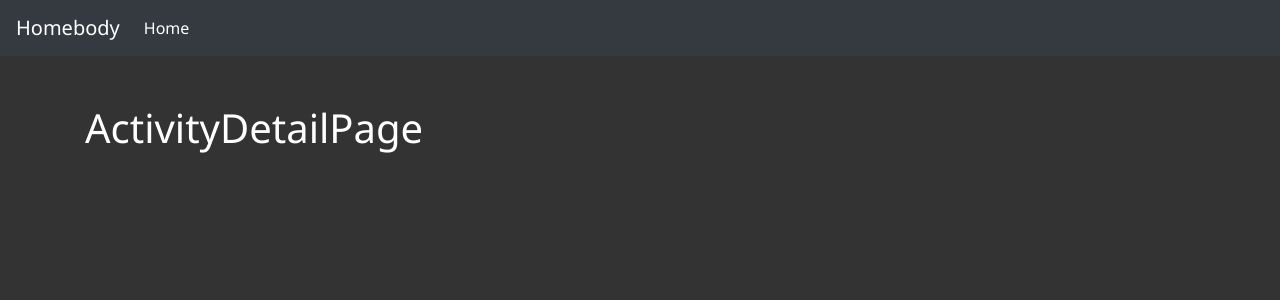
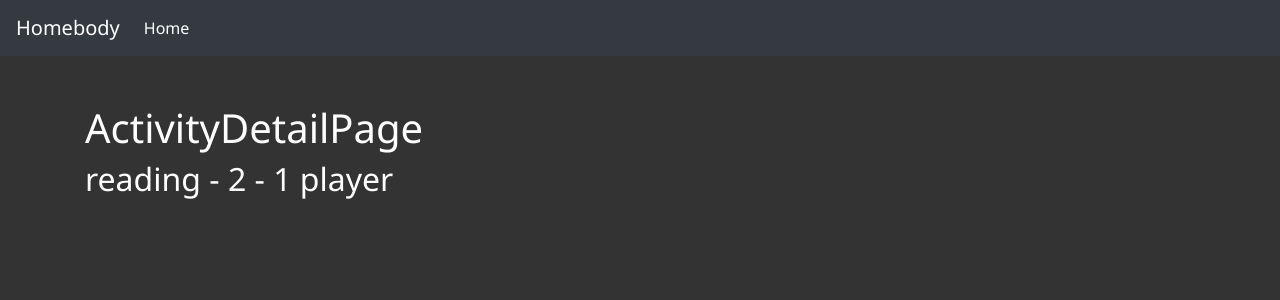
Before and after one commit to j-blaz3/hackathon-908, a React (Create React App) app: page /activity/1 in a window 1280 px wide. Shown: the top 300 px of the page. Built offline with nearby package versions, Linux system fonts and the light colour scheme.

Commit message:
detail page rendering props

```diff
--- a/src/pages/ActivityDetailPage.js
+++ b/src/pages/ActivityDetailPage.js
@@ -2,8 +2,23 @@ import React from "react";
 
 class ActivityDetailPage extends React.Component {
   state = {};
+
+  componentDidMount() {
+    this.setState({
+      type: "reading",
+      duration: 2,
+      social: "1 player",
+    });
+  }
   render() {
-    return <h1>ActivityDetailPage</h1>;
+    const { type, duration, social } = this.state;
+
+    return (
+      <div className="details">
+        <h1>ActivityDetailPage</h1>
+        <h2>{`${type} - ${duration} - ${social}`}</h2>
+      </div>
+    );
   }
 }
 
```
Also changed, not shown: 1 other file (tests, documents, lock files or other folders).
